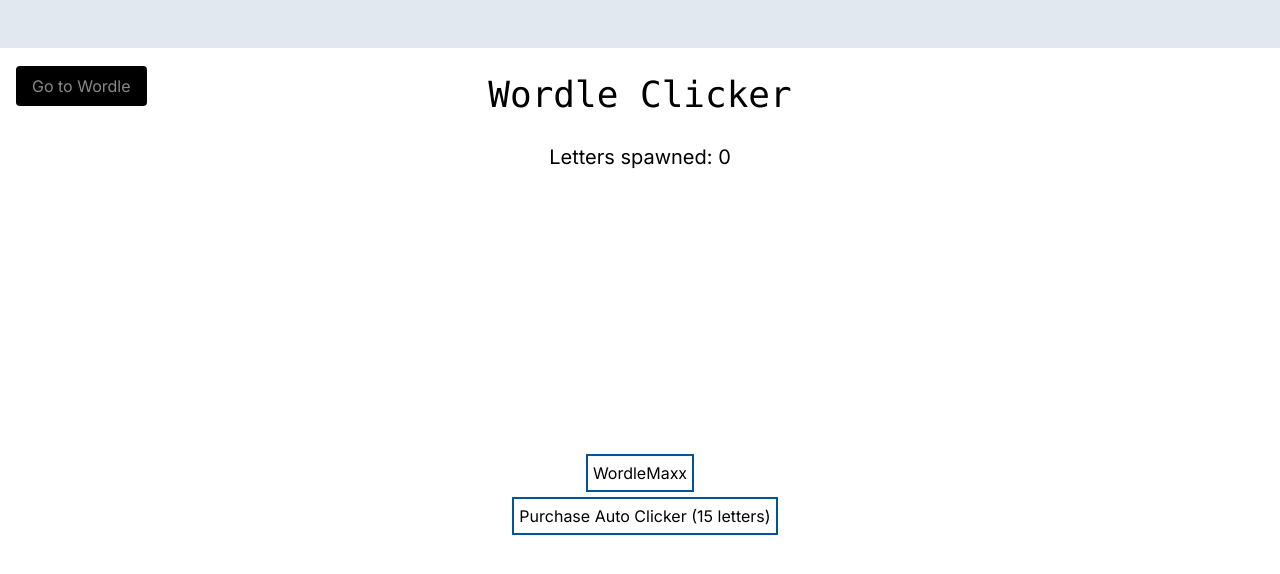
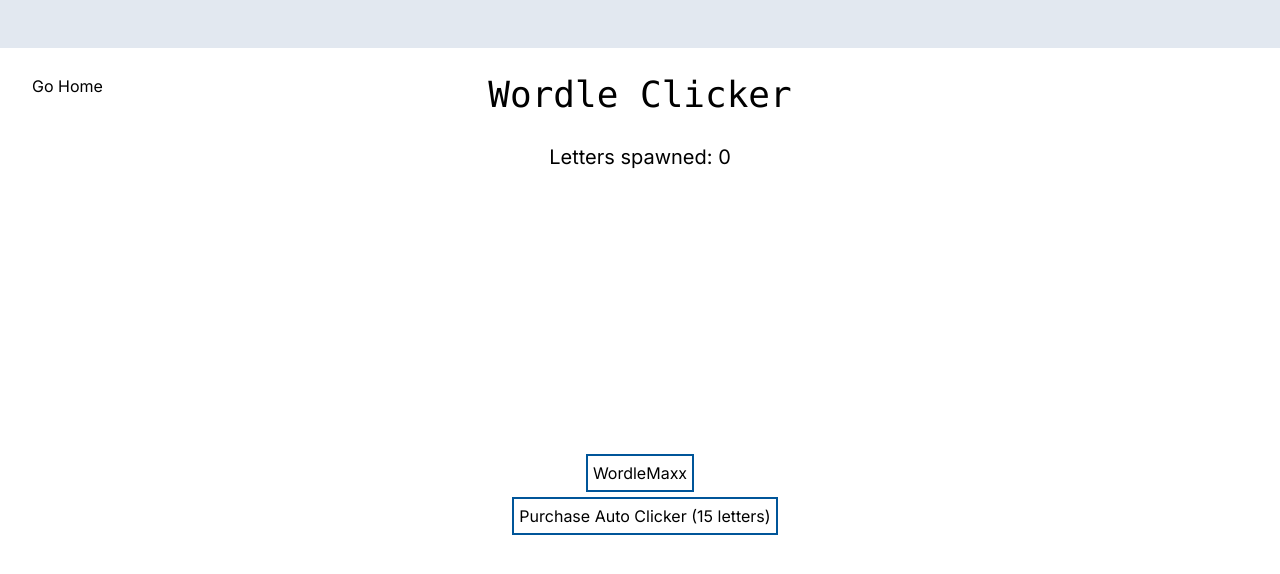
Before and after one commit to jmoner17/wordle-clone, a Next.js app: page /wordle-clicker in a window 1280 px wide. Shown: the top 574 px of the page. Built offline with nearby package versions, Linux system fonts and the light colour scheme.

Commit message:
Made buttons theme based with glow, also added bugs & removed features

```diff
--- a/src/app/(pages)/home/ClientRendering.js
+++ b/src/app/(pages)/home/ClientRendering.js
@@ -91,6 +91,12 @@ const ClientComponent = ({ children }) => {
    * todo: mode this mechanic to a server side component
    */
   const [isGameOver, setIsGameOver] = useState(false);
+
+  /**
+   * @var {isLose}
+   * @brief check if you lost when game is over
+   */
+  const [isLose, setIsLose] = useState(false);
 
   /**
    * @var {string} gameOverMessage
@@ -230,10 +236,9 @@ const ClientComponent = ({ children }) => {
                 if (isGameOver == false) {
                   if (target == guess) {
                     setIsGameOver(true);
-                    setGameOverMessage("You're Winner!");
                   } else if (row >= ROW_SIZE - 1 && target != guess) {
                     setIsGameOver(true);
-                    setGameOverMessage("You're BAD! Word was: "+target);
+                    setIsLose(true);
                   }
                 }
                 if (!letter[row].includes('') && row < ROW_SIZE - 1) {
@@ -254,7 +259,7 @@ const ClientComponent = ({ children }) => {
     return () => {
       document.removeEventListener('keydown', keyPressHandler);
     };
-  }, [letter, row, feedback, target, isGameOver, supabase, nextIndex1, validGuess]);
+  }, [letter, row, feedback, target, isGameOver, isLose, supabase, nextIndex1, validGuess]);
 
 
   return (
@@ -262,36 +267,19 @@ const ClientComponent = ({ children }) => {
       {children}
       <button
       onClick={navigateToWordleClicker}
-      style={{
-        position: 'absolute',
-        top: '50px',
-        left: '0',
-        backgroundColor: '#000',
-        color: '#888',
-        padding: '0.5rem 1rem',
-        borderRadius: '4px',
-        margin: '1rem', // Adjust the margin as needed
-      }}
+      className={`theme-button`}
     >
       Go to Wordle Clicker
     </button>
     {isGameOver && (
       <GameOver
         title="Game Over"
-        message={gameOverMessage}
+        message={isLose ? `You're BAD! Word was: ${target}` : `You're Winner!`}
         show={isGameOver}
         onClose={resetGame}
       />
     )}
 
-      {isGameOver && (
-        <GameOver
-          title="Game Over"
-          message={gameOverMessage}
-          show={isGameOver}
-          onClose={resetGame}
-        />
-      )}
       <div className="flex-grow-0 w-full justify-center">
         {letter.map((row, rowIndex) => (
           <div key={rowIndex} className="flex items-center justify-center space-x-4 my-1">
--- a/src/app/(pages)/wordle-clicker/page.js
+++ b/src/app/(pages)/wordle-clicker/page.js
@@ -69,20 +69,11 @@ export default function Home() {
 
     <div>
       <button
-      onClick={navigateHome}
-      style={{
-        position: 'absolute',
-        top: '50px',
-        left: '0',
-        backgroundColor: '#000',
-        color: '#888',
-        padding: '0.5rem 1rem',
-        borderRadius: '4px',
-        margin: '1rem', // Adjust the margin as needed
-      }}
-    >
-      Go to Wordle
-    </button>
+        onClick={navigateHome}
+        className={`theme-button`}
+      >
+        Go Home
+      </button>
 
       <div style={{ textAlign: 'center', paddingTop: '20px' }}>
         <h1 className="change-font-to-consolas" style={{ fontSize: '36px' }}>Wordle Clicker</h1>
--- a/src/app/globals.css
+++ b/src/app/globals.css
@@ -351,3 +351,26 @@
   font-size: 24px;
   color: var(--dark-text-color);
 }
+.theme-button {
+  position: absolute;
+  top: 50px;
+  left: 0;
+  padding: 0.5rem 1rem;
+  border: 1px; /* Assuming this is meant to be the border width, add a style like solid or dashed */
+  margin: 1rem; /* Adjust the margin as needed */
+  transition: background-color 0.3s ease, color 0.3s ease;
+}
+
+.light .theme-button {
+  box-shadow: 0 0 10px rgba(235, 150, 22, 0.8);
+  background-color: #ff9320;
+  color: #000000;
+  border-color: #000000;
+}
+
+.dark .theme-button {
+  box-shadow: 0 0 10px rgba(50, 19, 151, 0.8);
+  background-color: #152c5d;
+  color: #fcfcfc;
+  border-color: #ffffff;
+}
```
